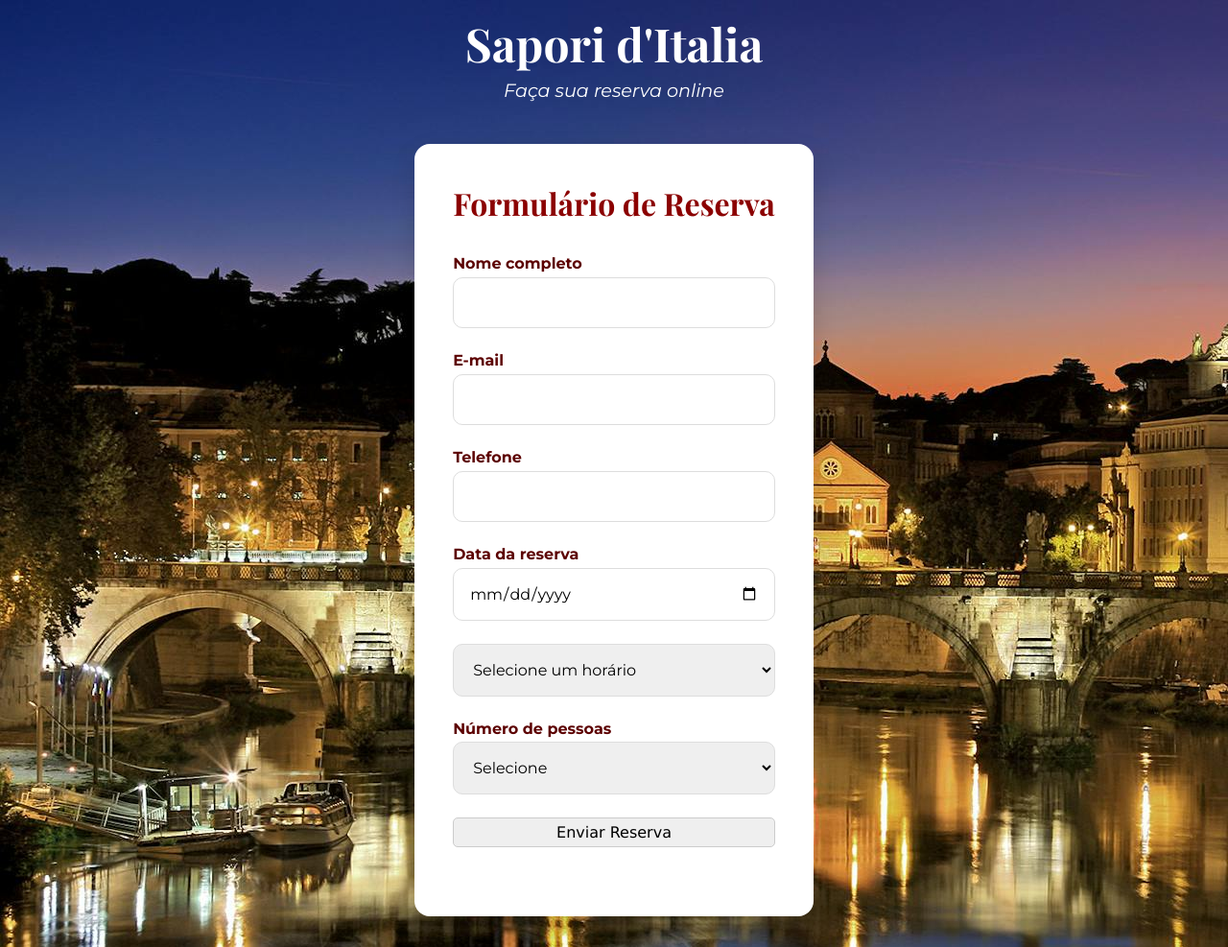
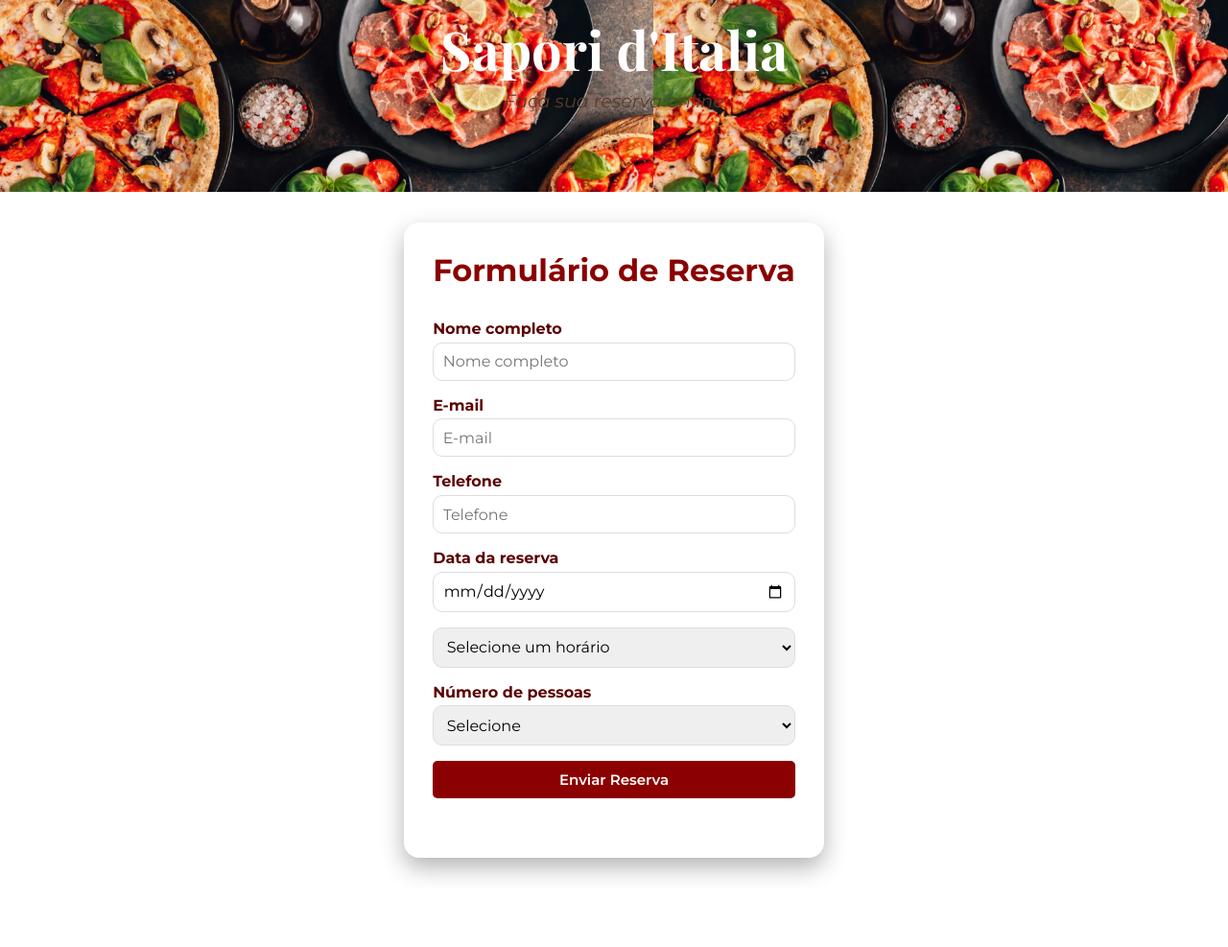
Before and after one commit to carollinag06/projeto-integrador, a plain HTML site: page scripts/reserva.html in a window 1280 px wide. Shown: the whole page at 96% size. After the commit the page ends 926 px from the top, so only its background shows below. Drawn offline with nearby package versions, Linux system fonts and the light colour scheme; a web font is replaced by a local one.

Commit message:
atualizar

```diff
--- a/scripts/reserva.html
+++ b/scripts/reserva.html
@@ -11,6 +11,11 @@
 </head>
 
 <body>
+
+  <div class="foto">
+
+  </div>
+
   <header>
     <h1>Sapori d'Italia</h1>
     <p>Faça sua reserva online</p>
@@ -21,17 +26,17 @@
     <form id="reservaForm">
       <div>
         <label for="nome">Nome completo</label>
-        <input type="text" id="nome" name="nome" required />
+        <input type="text" id="nome" name="nome" placeholder="Nome completo" required />
       </div>
 
       <div>
         <label for="email">E-mail</label>
-        <input type="email" id="email" name="email" required />
+        <input type="email" id="email" name="email" placeholder="E-mail" required />
       </div>
 
       <div>
         <label for="telefone">Telefone</label>
-        <input type="tel" id="telefone" name="telefone" required />
+        <input type="tel" id="telefone" name="telefone" placeholder="Telefone" required />
       </div>
 
       <div>
@@ -60,6 +65,8 @@
     </form>
     <div id="mensagem" class="success-message"></div>
   </div>
+
+
 
 <script>
   const form = document.getElementById('reservaForm');
--- a/scripts/style_reserva.css
+++ b/scripts/style_reserva.css
@@ -16,42 +16,48 @@
   margin: 0;
   padding: 0;
   font-family: var(--font-sans-serif);
-
 }
 
 body {
-  background: linear-gradient(to right, #fef9f4, #f4e9dc);
+  background: #ffffff;
   color: #333;
   min-height: 100vh;
   display: flex;
   flex-direction: column;
-  background-image: url(imagens/pexels-julius-silver-240301-753639\ \(1\).jpg);
 }
+
 
 header {
   color: #fff;
   padding: 1%;
   text-align: center;
+
+  background-color: #2e7d32;
+  height: 200px;
+  width: auto;
+  background-image: url(imagens/imagens-reservas/Screenshot_4.png);
 }
 
 header h1 {
   font-family: var(--fonte-serif);
-  font-size: 3rem;
+  font-size: 3.5rem;
   margin-bottom: 0.3rem;
+  color: white;
 }
 
 header p {
   font-size: 1.2rem;
   font-style: italic;
+  color: #5A3D28;
 }
 
 .container {
   max-width: 750px;
   margin: 2rem auto;
   background: white;
-  padding: 2.5rem;
+  padding: 30px;
   border-radius: 16px;
-  box-shadow: 0 10px 25px rgba(0, 0, 0, 0.15);
+  box-shadow: 0 10px 25px rgba(0, 0, 0, 0.301);
 }
 
 .container h2 {
@@ -60,11 +66,12 @@ header p {
   font-size: 2rem;
   margin-bottom: 2rem;
   text-align: center;
+  font-family: var(--font-sans-serif);
 }
 
 form {
   display: grid;
-  gap: 1.5rem;
+  gap: 1rem;
 }
 
 label {
@@ -78,7 +85,7 @@ input,
 select,
 textarea {
   width: 100%;
-  padding: 1rem;
+  padding: 2.5%;
   border: 1px solid #ddd;
   border-radius: 10px;
   font-size: 1rem;
@@ -94,16 +101,20 @@ textarea:focus {
 }
 
 button {
-  padding: 5px;
+  color: var(--cor-fonte);
+  padding: 10px 22px;
+  border: 1px solid var(--cor-secundaria);
+  background-color: var(--cor-primaria);
   border-radius: 5px;
-  border: 1px solid #ccc;
-  font-size: 16px;
-  font-family: 'Verdana', sans-serif;
-  width: 100%;
+  font-weight: 600;
+  cursor: pointer;
+  transition: 0.5s;
+  font-size: 15px;
+  border: none;
 }
 
 button:hover {
-  background: #a50000;
+  background-color: var(--cor-destaque);
 }
 
 .success-message {
@@ -114,6 +125,7 @@ button:hover {
   text-align: center;
   animation: fadeIn 0.6s ease-in-out;
 }
+
 
 @keyframes fadeIn {
   from {
```
